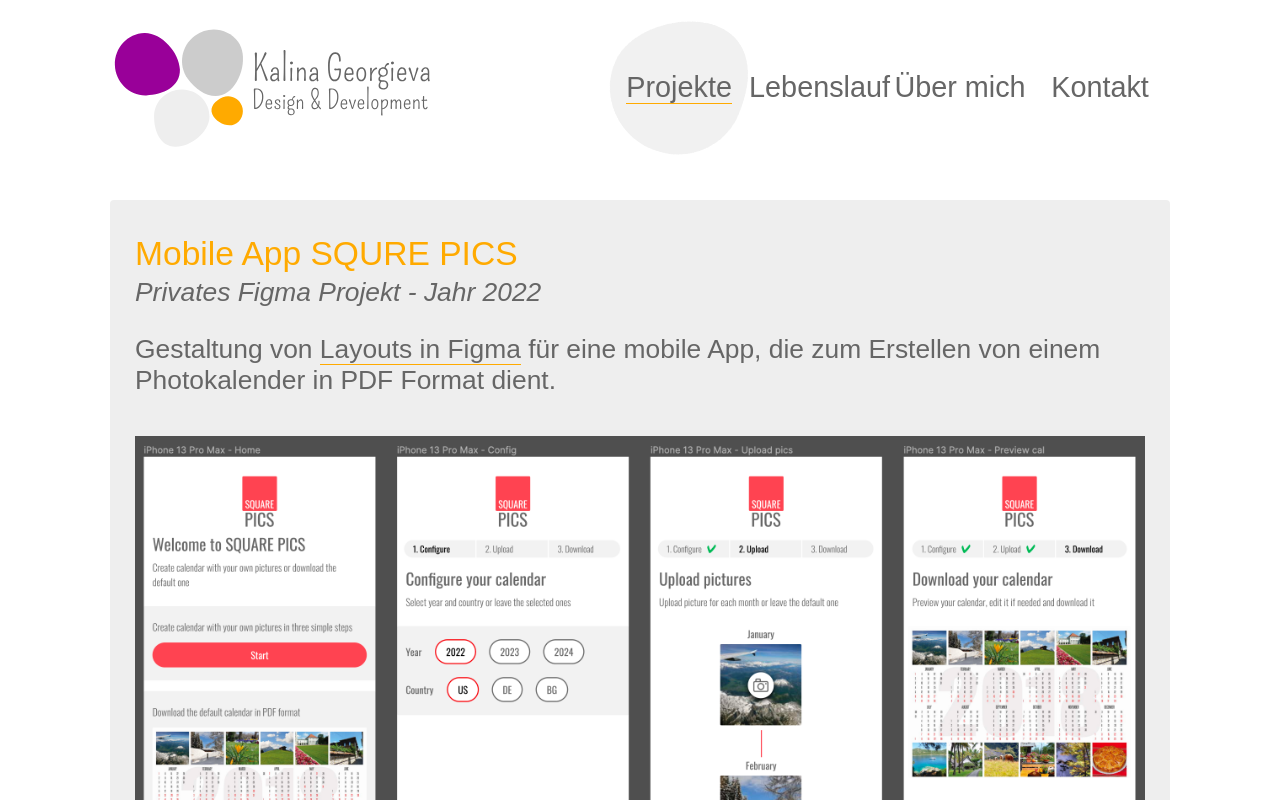
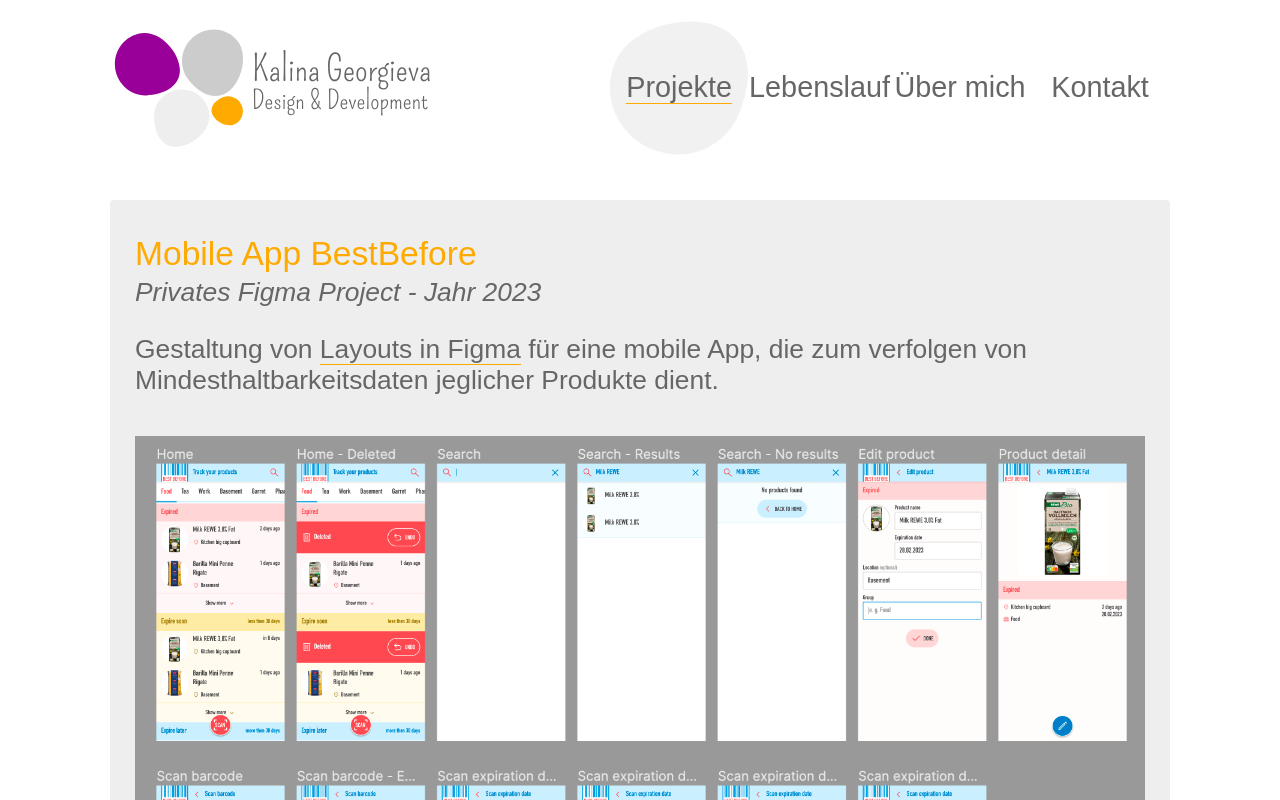
Before and after one commit to kalinagg/meineprojekte, a React (Create React App) app: page /meineprojekte/projects in a window 1280 px wide. Shown: the top 800 px of the page. Built offline with nearby package versions, Linux system fonts and the light colour scheme; a web font is replaced by a local one.

Commit message:
Added  BestBefore project

```diff
--- a/src/TextBoxProjects/TextBoxProjectsData.js
+++ b/src/TextBoxProjects/TextBoxProjectsData.js
@@ -1,8 +1,9 @@
+import bestBefore from './images/best-before.png'
+import squarePics from './images/square-pics.png'
 import apetitniNe6ta from './images/apetitni-ne6ta.png'
-import squarePics from './images/square-pics.png'
 import bavarianCostumes from './images/bavarian-costumes.png'
 import breadCourse from './images/bread-course.png'
-import calendar from './images/calendar.jpg';
+import calendar from './images/calendar.jpg'
 import spaceOfRoss from './images/space-of-ross.png'
 import yogaLogo from './images/yoga-logo.png'
 import casino from './images/casino.png'
@@ -13,14 +14,22 @@
 export const projects = [
     {
         id: 1,
+        image: bestBefore,
+        title: 'Mobile App BestBefore',
+        subtitle: 'Privates Figma Project',
+        year: '2023',
+        text: 'Gestaltung von <a href="https://www.figma.com/file/8xOnZBaoKKlb08ElL8FJvf/BestBefore?node-id=0%3A1&t=1f8loummLFzQ49jy-0" target="blank">Layouts in Figma</a> für eine mobile App, die zum verfolgen von Mindesthaltbarkeitsdaten jeglicher Produkte dient.'
+    },
+    {
+        id: 2,
         image: squarePics,
         title: 'Mobile App SQURE PICS',
         subtitle: 'Privates Figma Projekt',
         year: '2022',
-        text: 'Gestaltung von <a href="https://www.figma.com/file/y1EsIn7mQ2QkK1kbbkcUfl/Square-Pics?node-id=0%3A1">Layouts in Figma</a> für eine mobile App, die zum Erstellen von einem Photokalender in PDF Format dient.'
+        text: 'Gestaltung von <a href="https://www.figma.com/file/y1EsIn7mQ2QkK1kbbkcUfl/Square-Pics?node-id=0%3A1" target="blank">Layouts in Figma</a> für eine mobile App, die zum Erstellen von einem Photokalender in PDF Format dient.'
     },
     {
-        id: 2,
+        id: 3,
         image: apetitniNe6ta,
         title: 'Meine Rezeptensammlung',
         subtitle: 'Privates React Projekt',
@@ -28,7 +37,7 @@
         text: 'Umsetzung von einer Webapplikation mit React, Typescript, Material UI und viel Kreativität. Der Code kann auf <a href="https://github.com/kalinagg/apetitni.ne6ta." target="blank">Github</a> gecheckt werden und die App kann auf <a href="https://secure-reef-84581.herokuapp.com" target="blank">Heroku</a> ausprobiert werden.'
     },
     {
-        id: 3,
+        id: 4,
         image: breadCourse,
         title: 'Brotbackkurs-Gutschein',
         subtitle: 'Privates Projekt für Print',
@@ -36,7 +45,7 @@
         text: 'Erstellung von einem Brotbackkurs-Gutschein in Photoshop.'
     },
     {
-        id: 4,
+        id: 5,
         image: calendar,
         title: 'Photokalender',
         year: '2016',
@@ -44,7 +53,7 @@
         text: 'Erstellung von einem Photokalender in Photoshop.'
     },
     {
-        id: 5,
+        id: 6,
         image: bavarianCostumes,
         title: 'Online Shop für Trachtenmode',
         subtitle: 'Unternehmen: Macromedia GmbH',
@@ -52,7 +61,7 @@
         text: 'Gestaltung von einer Website-Vorlage in Photoshop, dass in Rahmen von einer Interfacedesign Weiterbildung stattgefunden hat.'
     },
     {
-        id: 6,
+        id: 7,
         image: spaceOfRoss,
         title: 'Webseite THE SPACE OF ROSS',
         subtitle: 'Privates Projekt für Web',
@@ -60,7 +69,7 @@
         text: 'Gestaltung von einer Website-Vorlage in Photoshop.'
     },
     {
-        id: 7,
+        id: 8,
         image: yogaLogo,
         title: 'Yoga Yvonne',
         subtitle: 'Privates Projekt für Logodesign',
@@ -68,7 +77,7 @@
         text: 'Gestaltung von einem Logo in Photoshop.'
     },
     {
-        id: 8,
+        id: 9,
         image: casino,
         title: 'Casino Webseite ACES UP',
         subtitle: 'Unternehmen: Mochanin Corp.',
@@ -76,7 +85,7 @@
         text: 'Gestaltung von einer Website-Vorlage in Photoshop.'
     },
     {
-        id: 9,
+        id: 10,
         image: voicecom,
         title: 'Unternehmenswebseite von Voicecom',
         subtitle: 'Unternehmen: Voicecom AG',
@@ -84,7 +93,7 @@
         text: 'Gestaltung von einer Website-Vorlage in Photoshop. Enwicklung der HTML Vorlagen mit Hilfe von Dreamweaver.'
     },
     {
-        id: 10,
+        id: 11,
         image: music4you,
         title: 'Animiertes Werbebanner für Musik',
         subtitle: 'Unternehmen: Voicecom AG',
@@ -92,7 +101,7 @@
         text: 'Gestaltung von einem animierten Werbebanner in Flash.'
     },
     {
-        id: 11,
+        id: 12,
         image: soccer,
         title: 'Animiertes Werbebanner für Fußball',
         subtitle: 'Unternehmen: Voicecom AG',
```
Also changed, not shown: src/TextBoxProjects/images/best-before.png (added), 1 other file (tests, documents, lock files or other folders).
